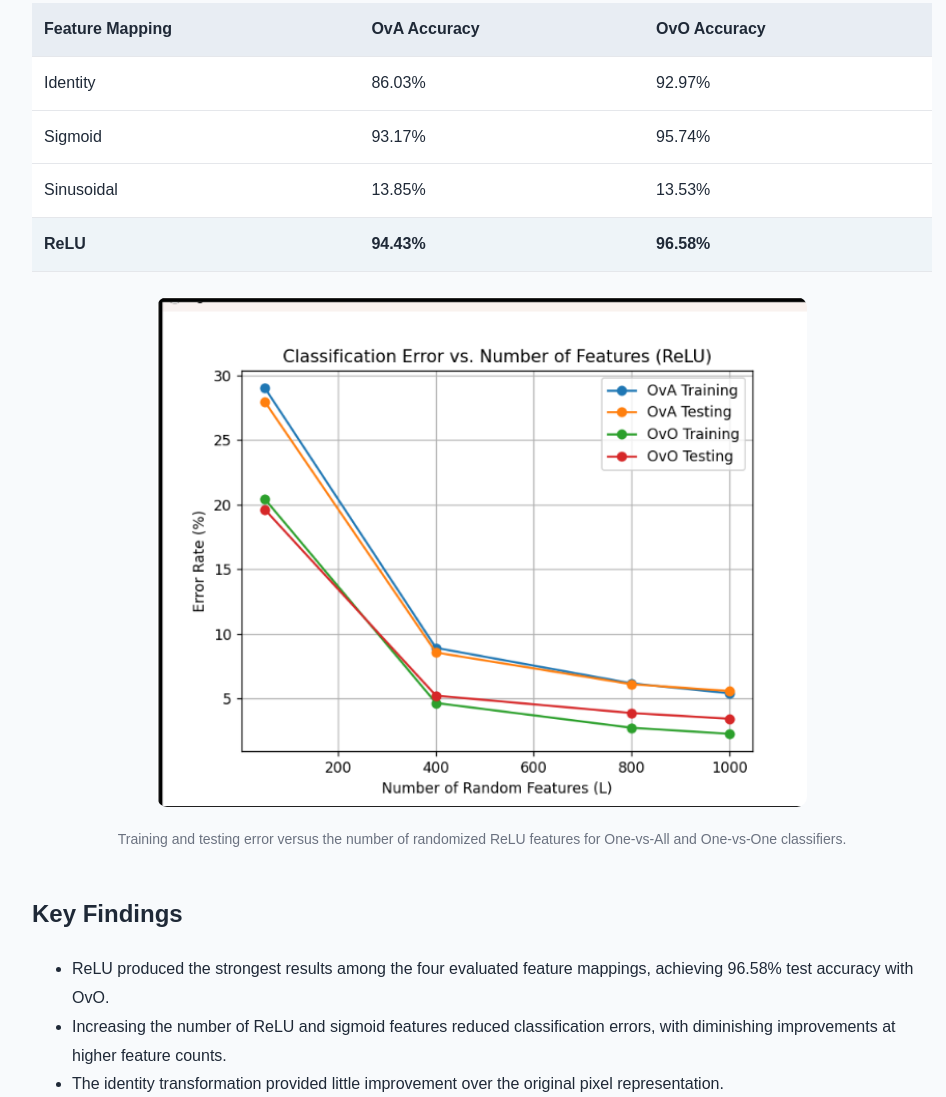
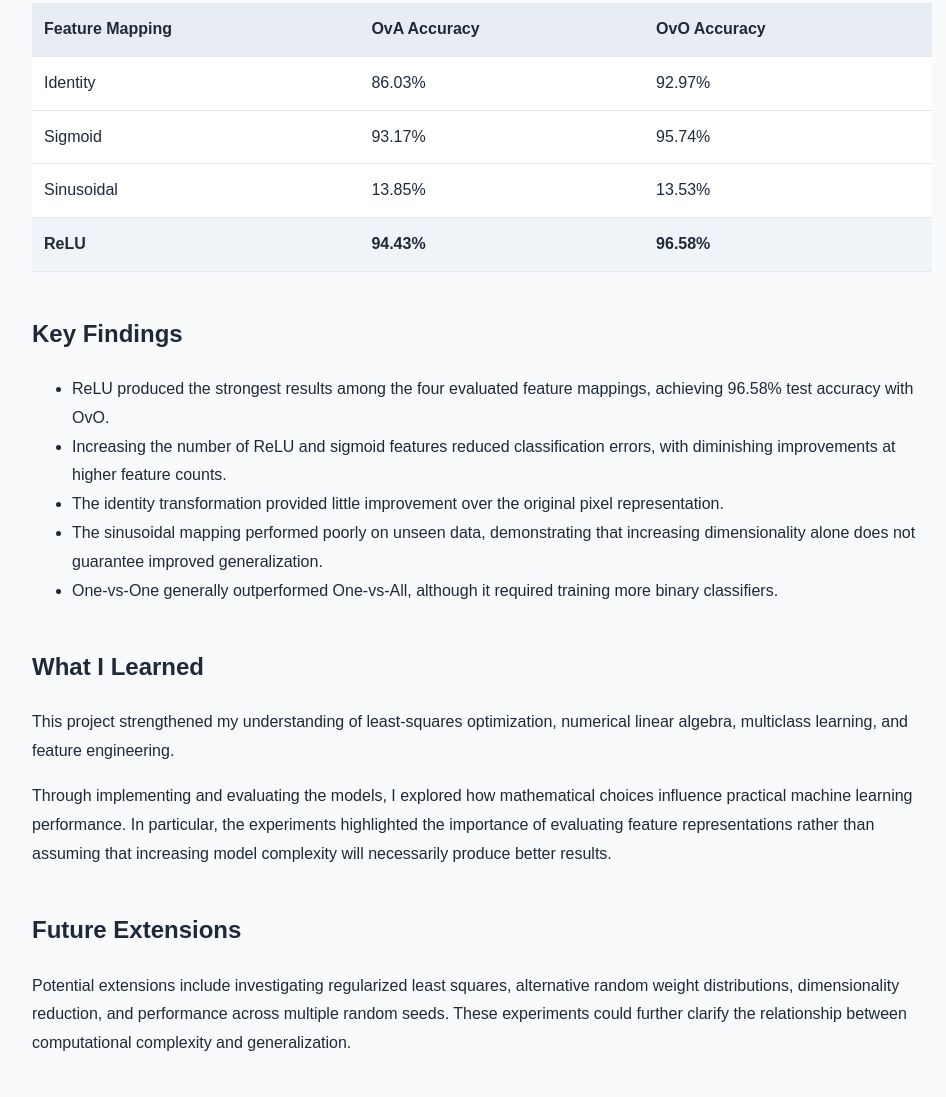
Before and after one commit to misbamuzaffar/misbamuzaffar.github.io, a plain HTML site: page projects/mnist.html in a window 1280 px wide. Shown: the part 3290-4387 px from the top of the page, without its empty margins (158-1104 px from the left). Drawn offline with Linux system fonts and the light colour scheme.

Commit message:
Remove ReLU classification error figure
Removed figure displaying ReLU classification error.

```diff
--- a/projects/mnist.html
+++ b/projects/mnist.html
@@ -363,18 +363,6 @@
     </tr>
   </table>
 
-<figure>
-  <img src="../images/mnist/relu-results.png"
-       alt="ReLU classification error versus number of random features"
-       class="project-image"
-       style="max-width: 650px; display: block; margin: 20px auto;">
-
-  <figcaption>
-    Training and testing error versus the number of randomized
-    ReLU features for One-vs-All and One-vs-One classifiers.
-  </figcaption>
-</figure>
-
   <h2>Key Findings</h2>
 
   <ul>
```
